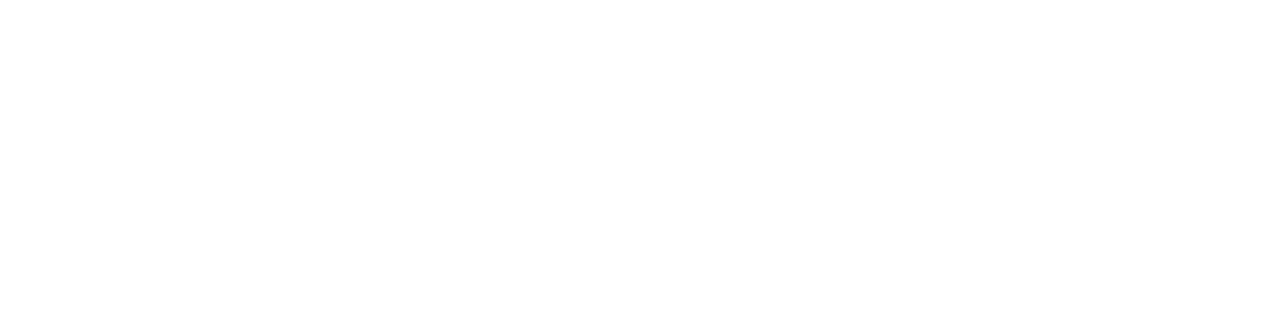
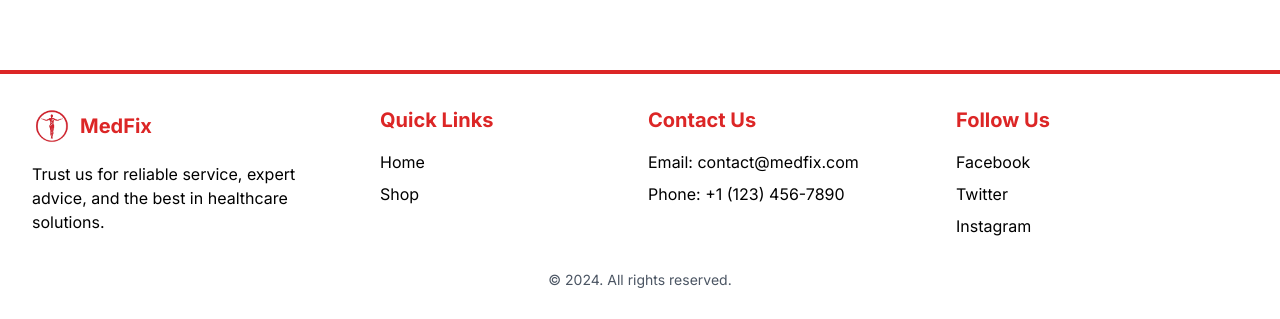
Before and after one commit to gurleenkaur19/medfix-ecommerce-project, a Next.js app: page / in a window 1280 px wide. Shown: the part 1683-2002 px from the top of the page. Before the commit the page ends 1753 px from the top, so only its background shows below. Built offline with nearby package versions, Linux system fonts and the light colour scheme; no server answers; the database is empty.

Commit message:
Footer Added

```diff
--- a/src/app/(frontend)/admin-view/add-product/page.js
+++ b/src/app/(frontend)/admin-view/add-product/page.js
@@ -118,8 +118,6 @@
       "category",
       "deliveryInfo",
       "imageUrl",
-      "onSale",
-      "priceDrop",
     ];
 
     for (const field of requiredFields) {
--- a/src/app/(frontend)/cart/page.js
+++ b/src/app/(frontend)/cart/page.js
@@ -17,8 +17,27 @@
     const res = await getAllCartItems(user?._id);
 
     if (res && res.success) {
-      setCartItems(res.data);
-      localStorage.setItem("cartItems", JSON.stringify(res.data));
+      const updatedData =
+        res.data && res.data.length
+          ? res.data.map((item) => ({
+              ...item,
+              productID: {
+                ...item.productID,
+                price:
+                  item.productID.onSale === "yes"
+                    ? parseInt(
+                        (
+                          item.productID.price -
+                          item.productID.price *
+                            (item.productID.priceDrop / 100)
+                        ).toFixed(2)
+                      )
+                    : item.productID.price,
+              },
+            }))
+          : [];
+      setCartItems(updatedData);
+      localStorage.setItem("cartItems", JSON.stringify(updatedData));
     }
   }
 
--- a/src/app/(frontend)/clientLayout.js
+++ b/src/app/(frontend)/clientLayout.js
@@ -1,6 +1,7 @@
 "use client";
 import { usePathname } from "next/navigation";
 import NavBar from "@/components/navbar";
+import Footer from "@/components/footer";
 
 export default function ClientLayout({ children }) {
   const pathname = usePathname();
@@ -13,6 +14,7 @@
     <>
       {!isAuthPage && <NavBar />}
       {children}
+      {!isAuthPage && <Footer />}
     </>
   );
 }
--- a/src/components/CartModel/index.js
+++ b/src/components/CartModel/index.js
@@ -24,8 +24,27 @@
     const res = await getAllCartItems(user?._id);
 
     if (res && res.success) {
-      setCartItems(res.data);
-      localStorage.setItem("cartItems", JSON.stringify(res.data));
+      const updatedData =
+        res.data && res.data.length
+          ? res.data.map((item) => ({
+              ...item,
+              productID: {
+                ...item.productID,
+                price:
+                  item.productID.onSale === "yes"
+                    ? parseInt(
+                        (
+                          item.productID.price -
+                          item.productID.price *
+                            (item.productID.priceDrop / 100)
+                        ).toFixed(2)
+                      )
+                    : item.productID.price,
+              },
+            }))
+          : [];
+      setCartItems(updatedData);
+      localStorage.setItem("cartItems", JSON.stringify(updatedData));
     }
   }
 
--- /dev/null
+++ b/src/components/Footer/index.js
@@ -0,0 +1,76 @@
+import Link from "next/link";
+import { useRouter } from "next/navigation";
+
+const Footer = () => {
+  const router = useRouter();
+  return (
+    <footer className="bg-white text-black py-8 border-t-4 border-red-600">
+      <div className="max-w-screen-xl px-4 mx-auto sm:px-6 lg:px-8">
+        <div className="grid grid-cols-1 gap-4 lg:grid-cols-4">
+          <div>
+            <div className="flex items-center">
+              <img src="/logo.png" className="w-10 h-10 mr-2" alt="logo" />
+              <h3 className="text-xl font-bold text-red-600">MedFix</h3>
+            </div>
+            <p className="mt-4">
+              Trust us for reliable service, expert advice, and the best in
+              healthcare solutions.
+            </p>
+          </div>
+
+          <div className="ml-10">
+            <h3 className="text-xl font-bold text-red-600">Quick Links</h3>
+            <ul className="mt-4 space-y-2">
+              <li
+                className="hover:underline cursor-pointer"
+                onClick={() => router.push("/")}
+              >
+                Home
+              </li>
+              <li
+                className="hover:underline cursor-pointer"
+                onClick={() => router.push("/product/listing/all-products")}
+              >
+                Shop
+              </li>
+            </ul>
+          </div>
+
+          <div className="lg:mt-0 mt-4">
+            <h3 className="text-xl font-bold text-red-600">Contact Us</h3>
+            <ul className="mt-4 space-y-2">
+              <li>Email: contact@medfix.com</li>
+              <li>Phone: +1 (123) 456-7890</li>
+            </ul>
+          </div>
+
+          <div>
+            <h3 className="text-xl font-bold text-red-600">Follow Us</h3>
+            <ul className="mt-4 space-y-2">
+              <li>
+                <Link href="https://facebook.com" legacyBehavior>
+                  <a className="hover:underline">Facebook</a>
+                </Link>
+              </li>
+              <li>
+                <Link href="https://twitter.com" legacyBehavior>
+                  <a className="hover:underline">Twitter</a>
+                </Link>
+              </li>
+              <li>
+                <Link href="https://instagram.com" legacyBehavior>
+                  <a className="hover:underline">Instagram</a>
+                </Link>
+              </li>
+            </ul>
+          </div>
+        </div>
+        <div className="mt-8 text-center text-sm text-gray-600">
+          &copy; 2024. All rights reserved.
+        </div>
+      </div>
+    </footer>
+  );
+};
+
+export default Footer;
--- a/src/utils/index.js
+++ b/src/utils/index.js
@@ -196,7 +196,7 @@
   apiKey: process.env.REACT_APP_FIREBASE_API_KEY,
   authDomain: process.env.REACT_APP_FIREBASE_AUTH_DOMAIN,
   projectId: process.env.REACT_APP_FIREBASE_PROJECT_ID,
-  storageBucket: process.env.REACT_APP_FIREBASE_STORAGE_BUCKET,
+  storageBucket: "medportal-e-commerce-project.appspot.com",
   messagingSenderId: process.env.REACT_APP_FIREBASE_MESSAGING_SENDER_ID,
   appId: process.env.REACT_APP_FIREBASE_APP_ID,
 };
```
